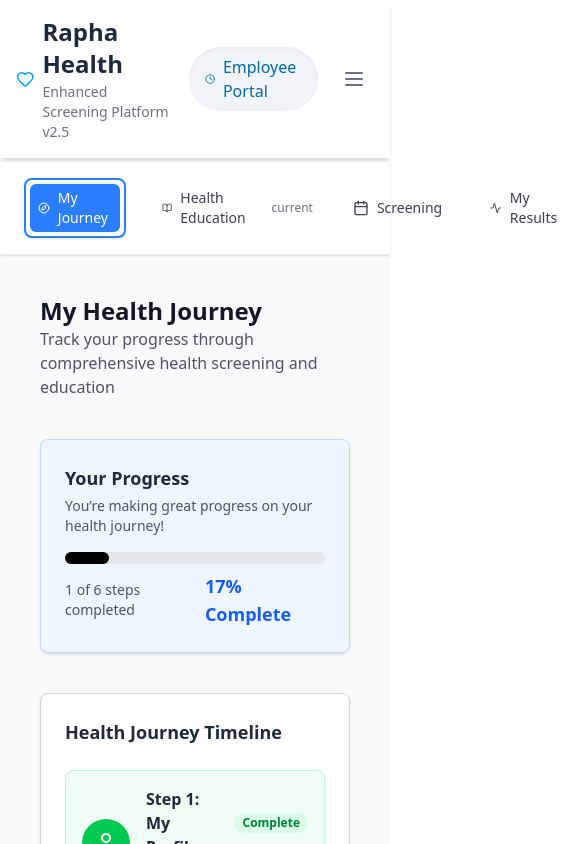
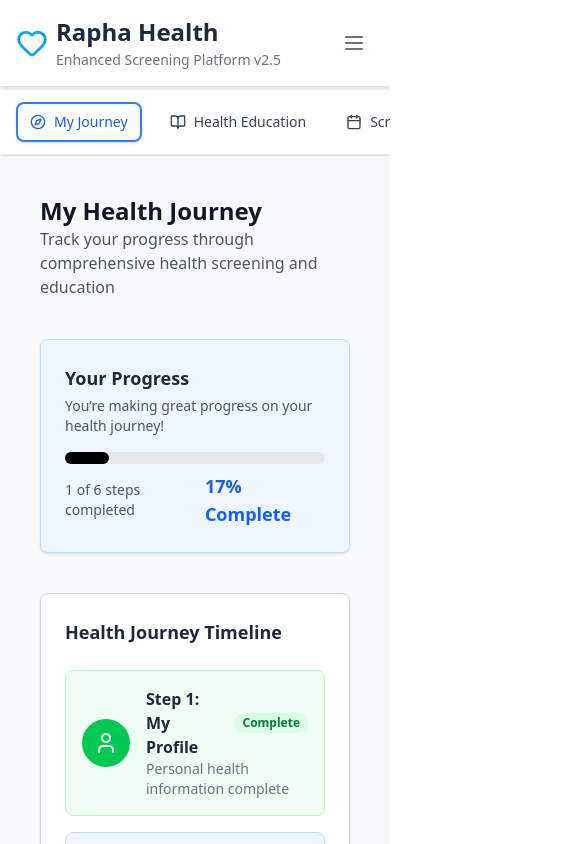
Before and after one commit to infoziantappwrite/my-rapha-health-app, a React (Vite) app: page / in a window 390 px wide. Shown: the top 844 px of the page, 585 px wide, since content can reach past the window. Built offline with nearby package versions, Linux system fonts and the light colour scheme.

Commit message:
mobile view changed

```diff
--- a/src/components/Header/Navbar.jsx
+++ b/src/components/Header/Navbar.jsx
@@ -12,7 +12,9 @@
   ];
 
   return (
-    <nav className="flex items-center space-x-6 px-6 py-4 bg-white border-b border-gray-200 shadow-sm">
+    <nav className="bg-white border-b border-gray-200 shadow-sm">
+      {/* Desktop view */}
+      <div className="hidden md:flex items-center space-x-6 px-6 py-4">
         {navItems.map(({ name, path, icon: Icon, indicator, badge }) => (
           <NavLink
             key={name}
@@ -49,6 +51,32 @@
             )}
           </NavLink>
         ))}
+      </div>
+
+      {/* Mobile view: horizontal scroll */}
+      <div className="flex md:hidden overflow-x-auto space-x-4 px-4 py-3 scrollbar-hide">
+        {navItems.map(({ name, path, icon: Icon, badge }) => (
+          <NavLink
+            key={name}
+            to={path}
+            className={({ isActive }) =>
+              `flex-shrink-0 flex items-center space-x-2 px-3 py-2 text-sm font-medium rounded-lg transition-all duration-200 ${
+                isActive
+                  ? "border-2 border-blue-500 bg-white text-blue-600 shadow-sm"
+                  : "text-gray-700 hover:text-blue-600 hover:bg-blue-50"
+              }`
+            }
+          >
+            <Icon size={16} />
+            <span>{name}</span>
+            {badge && (
+              <span className="ml-1 px-1.5 py-0.5 text-xs bg-gray-800 text-white rounded-full min-w-[18px] text-center">
+                {badge}
+              </span>
+            )}
+          </NavLink>
+        ))}
+      </div>
     </nav>
   );
 }
--- a/src/components/Header/SideBar.jsx
+++ b/src/components/Header/SideBar.jsx
@@ -30,7 +30,6 @@
     return (
       <>
            <header className="flex items-center justify-between p-4 mb-1 bg-white shadow-md">
-
                 <div className="flex items-center space-x-4">
                     <div className="flex items-center">
                         <Heart className="text-sky-500 mr-2" size={32} />
@@ -39,12 +38,13 @@
                             <p className="text-sm text-gray-500 mt-0.5">Enhanced Screening Platform v2.5</p>
                         </div>
                     </div>
+                    <div className="hidden md:flex items-center space-x-4">
   <div className="flex items-center px-4 py-2 bg-slate-100 text-sky-700 rounded-full font-medium shadow-inner">
       <Clock size={16} className="mr-2" />
       <span>Employee Portal</span>
   </div>
 
-                    <div className="hidden md:flex items-center px-4 py-2 bg-sky-100 text-sky-700 rounded-full font-medium shadow-inner">
+  <div className="flex items-center px-4 py-2 bg-sky-100 text-sky-700 rounded-full font-medium shadow-inner">
       <Clock size={16} className="mr-2" />
       <div className="flex flex-col text-sm">
           <span>In Progress</span>
@@ -53,9 +53,9 @@
   </div>
 </div>
 
+                </div>
+
                 <div className="flex items-center space-x-4">
-
-
                     <button onClick={toggleMenu} className="flex items-center justify-center p-2 rounded-full cursor-pointer hover:bg-gray-100 transition-colors">
                         <Menu className="text-gray-500" size={24} />
                     </button>
@@ -64,13 +64,16 @@
 
             {isMenuOpen && createPortal(
                 <div className="fixed inset-0 z-50 flex justify-end">
+                    {/* Backdrop for click outside to close */}
                     <div
                         className="fixed inset-0"
                         onClick={toggleMenu}
                         style={{ backgroundColor: 'rgba(0, 0, 0, 0.5)' }}
                     ></div>
 
-                    <div className="relative w-full max-w-sm bg-white shadow-xl flex flex-col h-full animate-slide-in text-sm">
+                    {/* Sidebar container with responsive width */}
+                    <div className="relative w-full md:max-w-sm bg-white shadow-xl flex flex-col h-full animate-slide-in text-sm">
+                        {/* Sidebar Header with close button */}
                         <div className="flex justify-between items-center p-3">
                             <span className="text-lg font-semibold"></span>
                             <button onClick={toggleMenu} className="p-2 rounded-full hover:bg-gray-100 transition-colors">
@@ -78,8 +81,9 @@
                             </button>
                         </div>
 
+                        {/* Scrollable content area */}
                         <div className="flex-1 overflow-y-auto p-3">
-                            {/* SWITCH PORTAL */}
+                            {/* SWITCH PORTAL section */}
                             <div className="mb-6">
                                 <h3 className="text-xs font-semibold text-gray-400 mb-2">SWITCH PORTAL</h3>
                                 {portalItems.map((item, index) => {
@@ -100,7 +104,7 @@
                                 })}
                             </div>
 
-                            {/* NAVIGATION */}
+                            {/* NAVIGATION section */}
                             <div className="mb-6">
                                 <h3 className="text-xs font-semibold text-gray-400 mb-2">NAVIGATION</h3>
                                 {navItems.map((item, index) => {
@@ -122,9 +126,9 @@
                                     );
                                 })}
                             </div>
-
                         </div>
 
+                        {/* User Info section */}
                         <div className="p-3 bg-gray-50 border-t border-gray-200 flex-none text-sm">
                             <div className="flex items-center space-x-3 mb-2">
                                 <User size={36} className="text-gray-400 p-2 bg-gray-200 rounded-full" />
```
Lines whose indentation alone changed are shown as unchanged.
